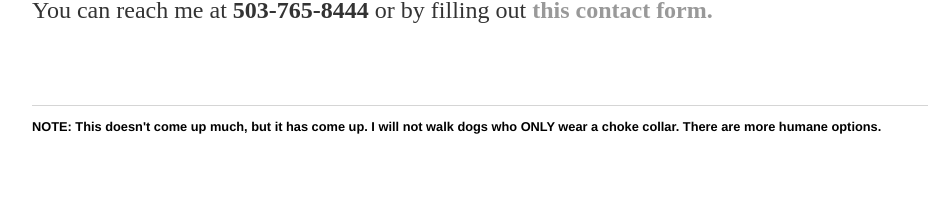
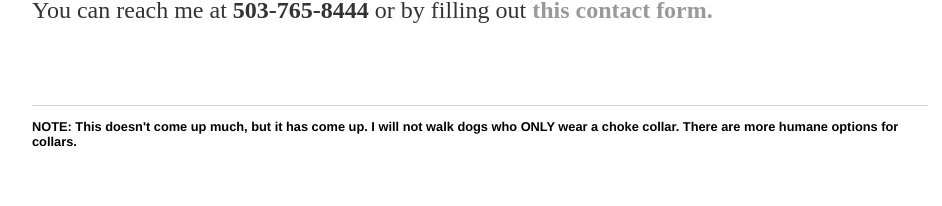
Before and after one commit to aniola/aniola.github.io, a Jekyll site: the page dog-walking/index.html, which Jekyll copies as it is, in a window 1280 px wide. Shown: the part 1511-1717 px from the top of the page, without its empty margins (160-1102 px from the left). Built offline with Jekyll 4.4.1, drawn with Linux system fonts in a browser that asks for light colours.

Commit message:
Update index.html

```diff
--- a/dog-walking/index.html
+++ b/dog-walking/index.html
@@ -60,7 +60,7 @@
 
 
   <footer>
-   <ul>NOTE: This doesn't come up much, but it has come up.  I <b>will not</b> walk dogs who ONLY wear a choke collar.  There are more humane options.
+   <ul>NOTE: This doesn't come up much, but it has come up.  I <b>will not</b> walk dogs who ONLY wear a choke collar.  There are more humane options for collars.
    <!-- <li><a href="mailto:aniola@gmail.com">email</a></li> -->
 <!--   <li><a href="https://gardensofrainbow.home.blog/">Gardens of Rainbow</a></li>-->
    </ul>
```
